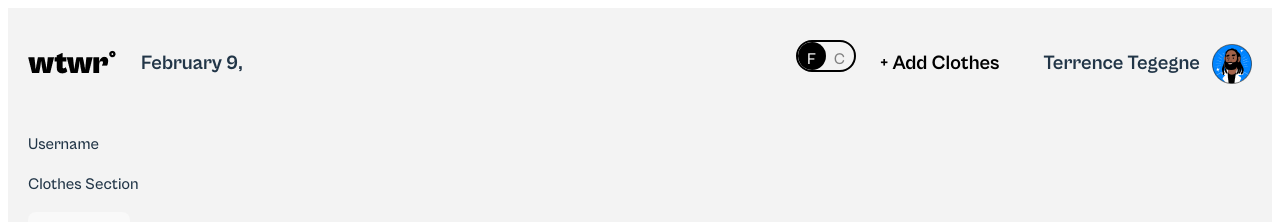
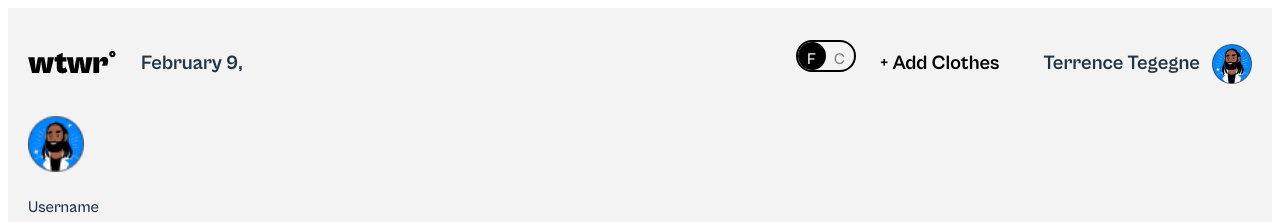
Before and after one commit to JohnPlamoottil/se_project_react, a React (Vite) app: page /profile in a window 1280 px wide. Shown: the top 222 px of the page. Built offline with nearby package versions, Linux system fonts and the light colour scheme; no server answers.

Commit message:
May13 12pm Corrected the Avatar with sizes 56x56 as in the figma

```diff
--- a/src/components/App/App.jsx
+++ b/src/components/App/App.jsx
@@ -16,6 +16,7 @@ import { getWeather, filterWeatherData } from "../../utils/weatherApi";
 import CurrentTemperatureUnitContext from "../contexts/CurrentTemperatureUnitContext";
 import AddItemModal from "../AddItemModal/AddItemModal";
 import Profile from "../Profile/Profile";
+import CurrentUserContext from "../contexts/CurrentUserContext";
 // import { defaultClothingItems } from "../../utils/constants";
 // import { v4 } from "0uuid";
 
--- a/src/components/SideBar/SideBar.css
+++ b/src/components/SideBar/SideBar.css
@@ -0,0 +1,4 @@
+.sidebar__avatar {
+  width: 56x;
+  height: 56px;
+}
--- a/src/components/SideBar/SideBar.jsx
+++ b/src/components/SideBar/SideBar.jsx
@@ -1,7 +1,11 @@
+import { useContext } from "react";
+import avatar from "../../assets/Avatar.png";
+import "./SideBar.css";
+
 function SideBar() {
   return (
     <div className="sidebar">
-      {/* <img className="sidebar__avatar" src={avatar} alt="Default avatar" /> */}
+      <img className="sidebar__avatar" src={avatar} alt="Default avatar" />
       <p className="sidebar__username"> Username</p>
     </div>
   );
--- /dev/null
+++ b/src/components/contexts/CurrentUserContext.jsx
@@ -0,0 +1,5 @@
+import { createContext } from "react";
+
+const CurrentUserContext = createContext();
+
+export default CurrentUserContext;
```
